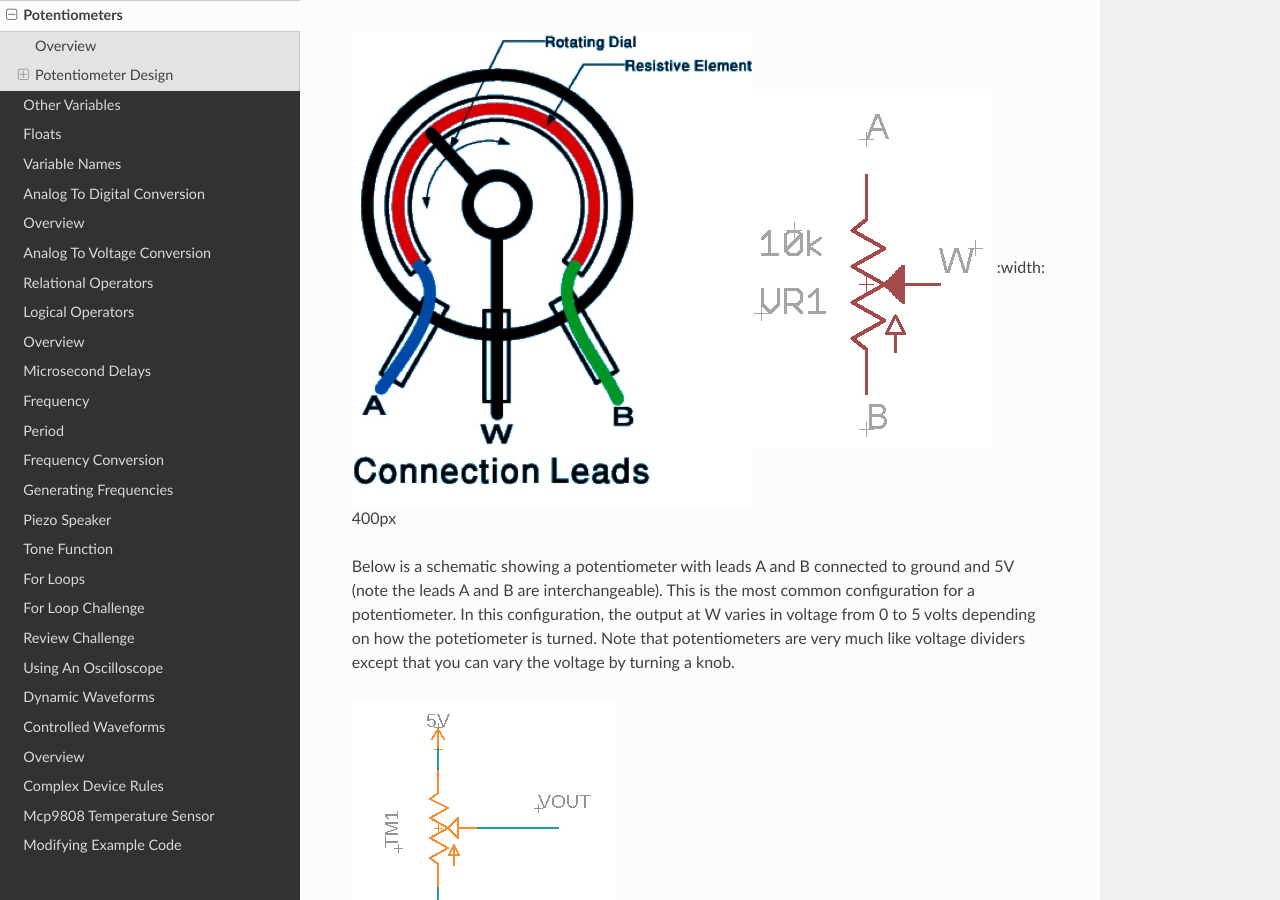
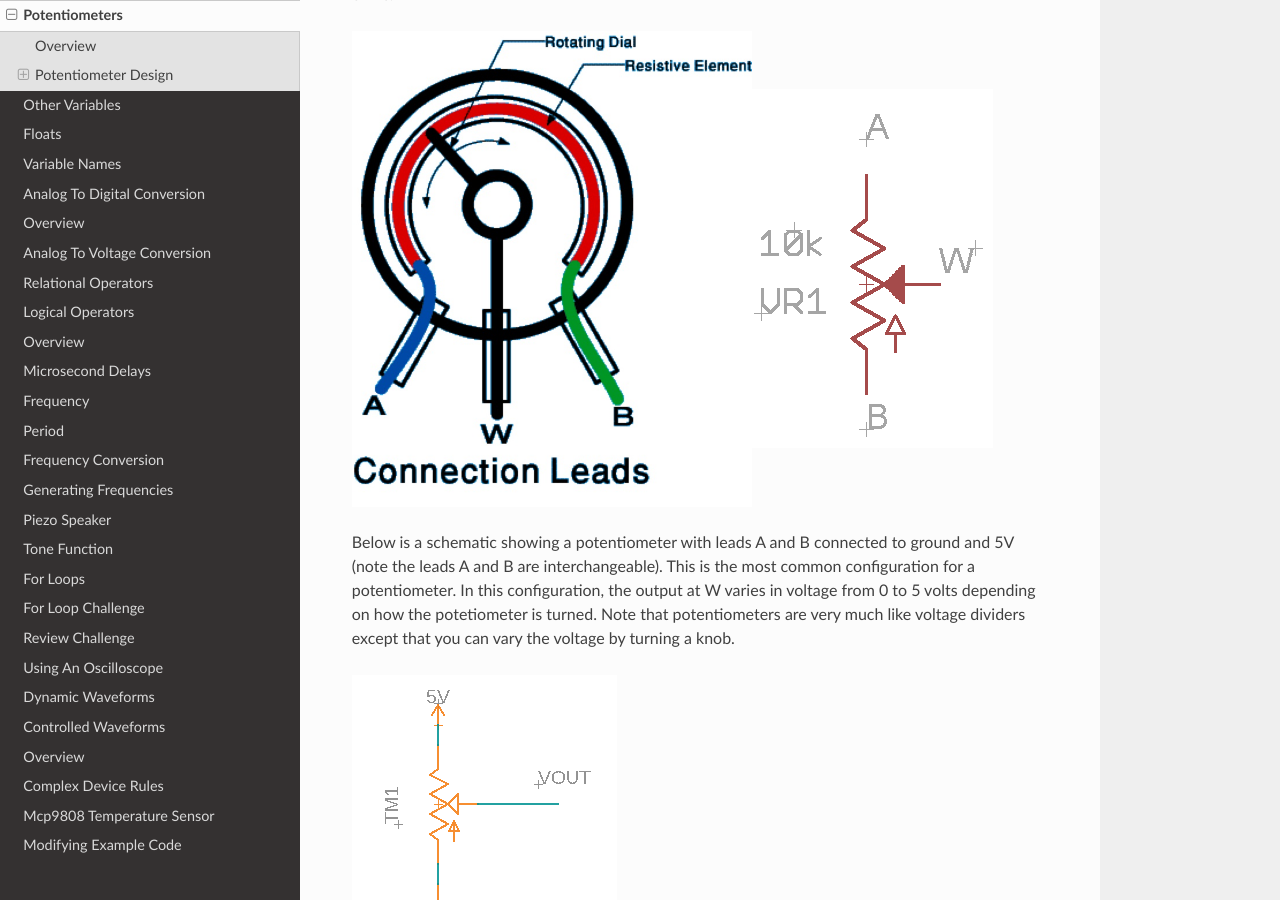
Before and after one commit to maxtkc/mvths-wiki, a Sphinx documentation site: the page built from docs/020-potentiometers.rst, in a window 1280 px wide and 900 px high, scrolled down 601 px. Built offline with Sphinx 7.4.7 and the Read the Docs theme 2.0.0, drawn with Linux system fonts in a browser that asks for light colours; pages that are not in the unit, such as notebooks, are missing from menus.

Commit message:
Update 020-potentiometers.rst

```diff
--- a/docs/020-potentiometers.rst
+++ b/docs/020-potentiometers.rst
@@ -14,7 +14,6 @@ All potentiometers have three leads as shown in the two diagrams below. The diag
 The two outside leads (A and B) form a fixed value resistor. In the case of a 10K potentiometer, the resistance between leads A and B is exactly 10K ohms, regardless of how the potentiometer is turned. The middle lead is the wiper or W. The resistance between A (or B) and W varies as the potentiometer is turned. In the case of a 10K resistor, the resistance varies from 0 ohms to 10,000 ohms.
 
 |image0|\ |image1|
-:width: 400px
 
 Below is a schematic showing a potentiometer with leads A and B connected to ground and 5V (note the leads A and B are interchangeable). This is the most common configuration for a potentiometer. In this configuration, the output at W varies in voltage from 0 to 5 volts depending on how the potetiometer is turned. Note that potentiometers are very much like voltage dividers except that you can vary the voltage by turning a knob.
 
```
Also changed, not shown: other parts of docs/020-potentiometers.rst (+1 -0 lines).
